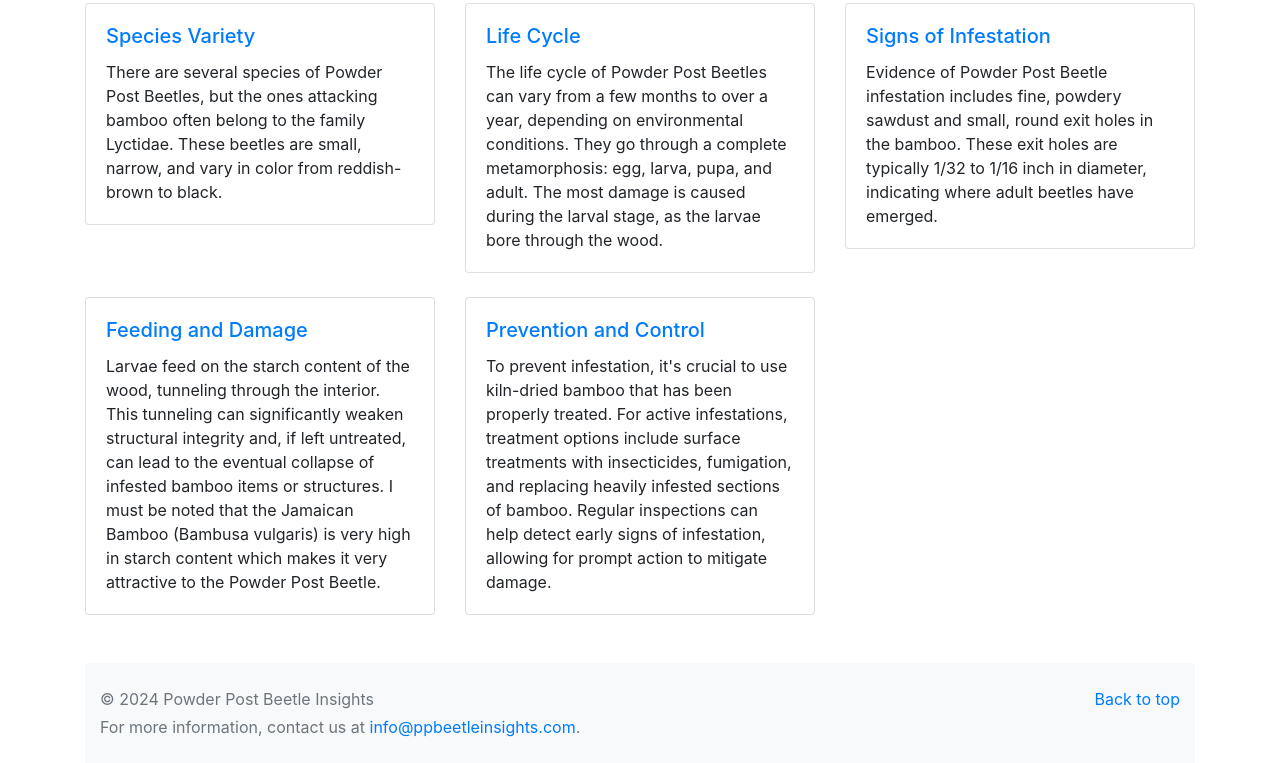
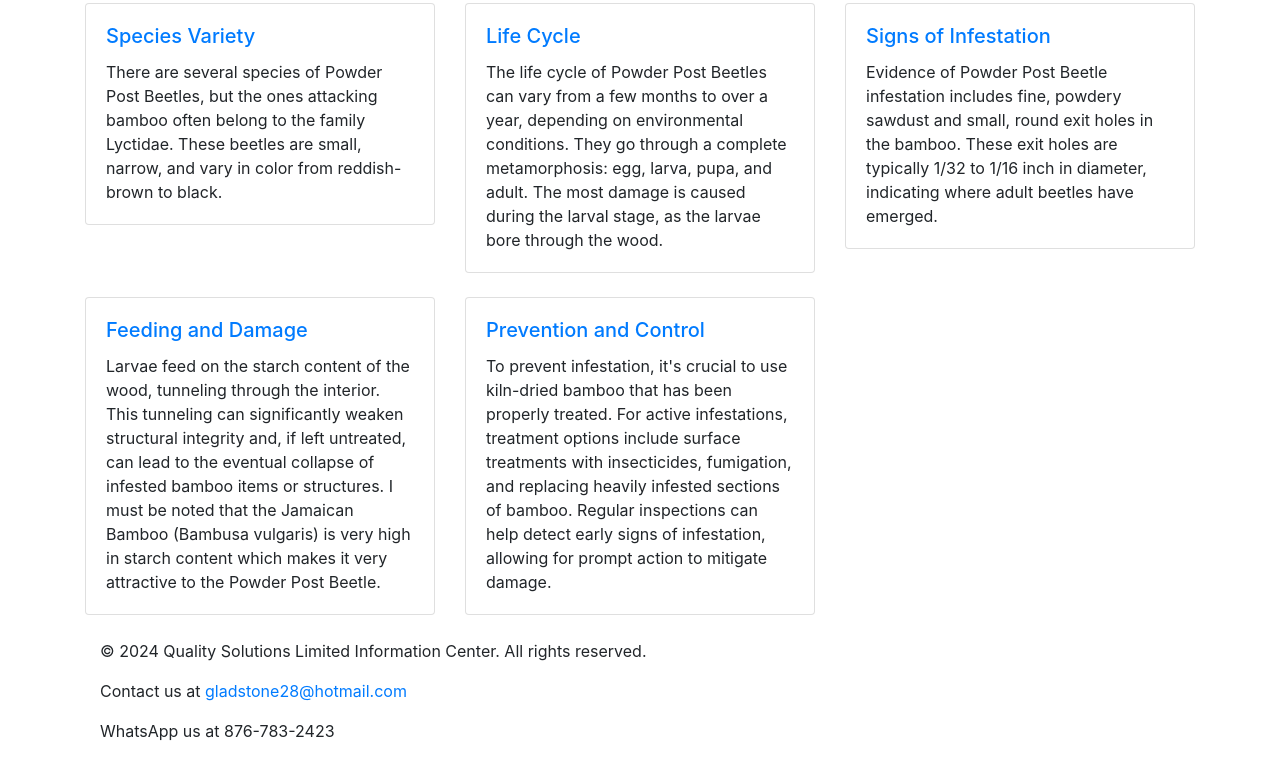
Before and after one commit to gladstone28/The-Powder-Post-Beetle, a plain HTML site: page index.html in a window 1280 px wide. Shown: the part 589-1352 px from the top of the page. Drawn offline with nearby package versions, Linux system fonts and the light colour scheme.

Commit message:
modified index.html

```diff
--- a/index.html
+++ b/index.html
@@ -86,13 +86,16 @@
         </div>
 
         <!-- Footer -->
-        <footer class="text-muted py-4 bg-light mt-4">
+
+        <footer>
             <div class="container">
-                <p class="float-right mb-1">
-                    <a href="#">Back to top</a>
+                <p>&copy; 2024 Quality Solutions Limited Information Center. All rights reserved.</p>
+                <!-- Add social media links
+            <p>Follow us on <a href="#">Facebook</a>, <a href="#">Twitter</a>, and <a href="#">Instagram</a></p>
+            -->
+                <p>Contact us at <a href="mailto:gladstone28@hotmail.com">gladstone28@hotmail.com</a></p>
+                <p>WhatsApp us at 876-783-2423</a>
                 </p>
-                <p class="mb-1">© 2024 Powder Post Beetle Insights</p>
-                <p class="mb-0">For more information, contact us at <a href="mailto:info@ppbeetleinsights.com">info@ppbeetleinsights.com</a>.</p>
             </div>
         </footer>
     </div>
```
